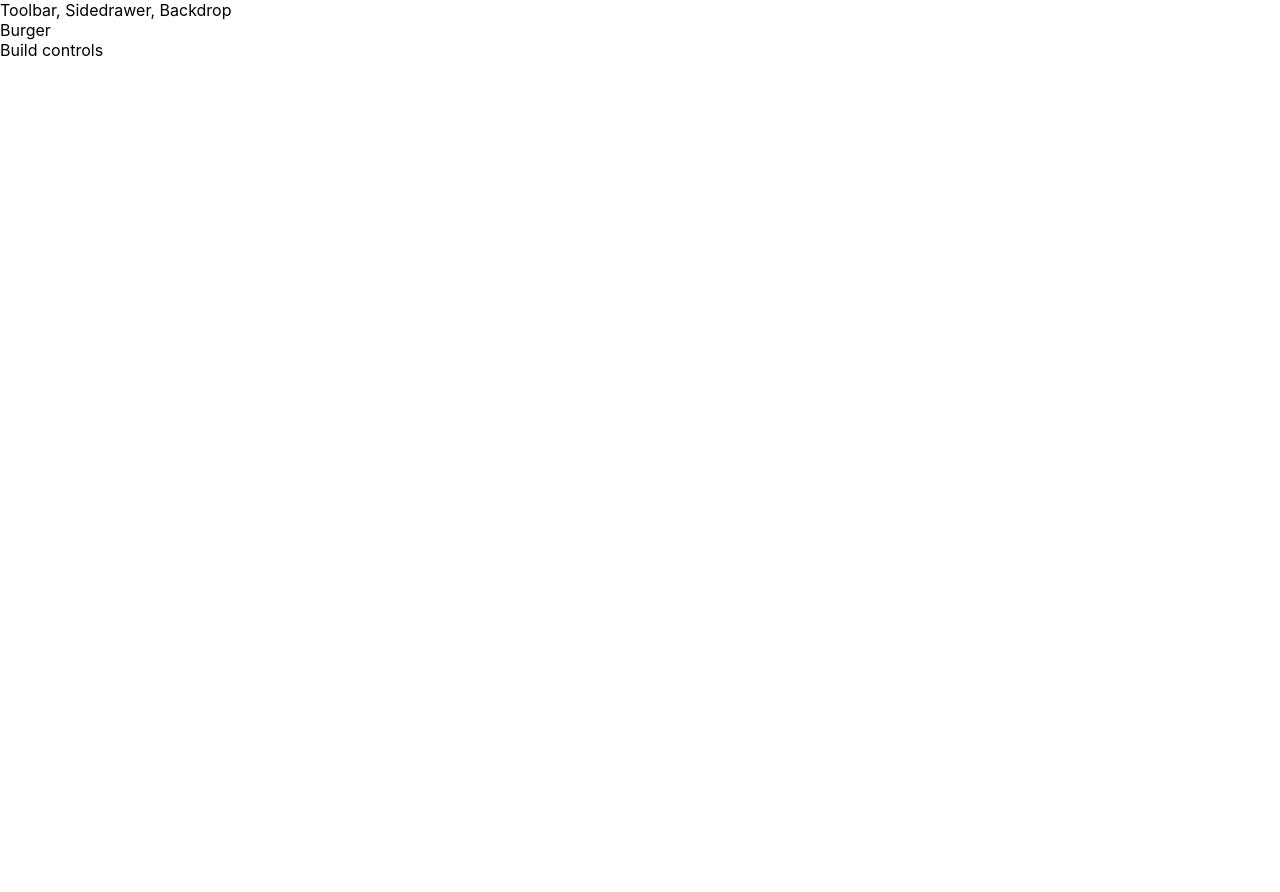
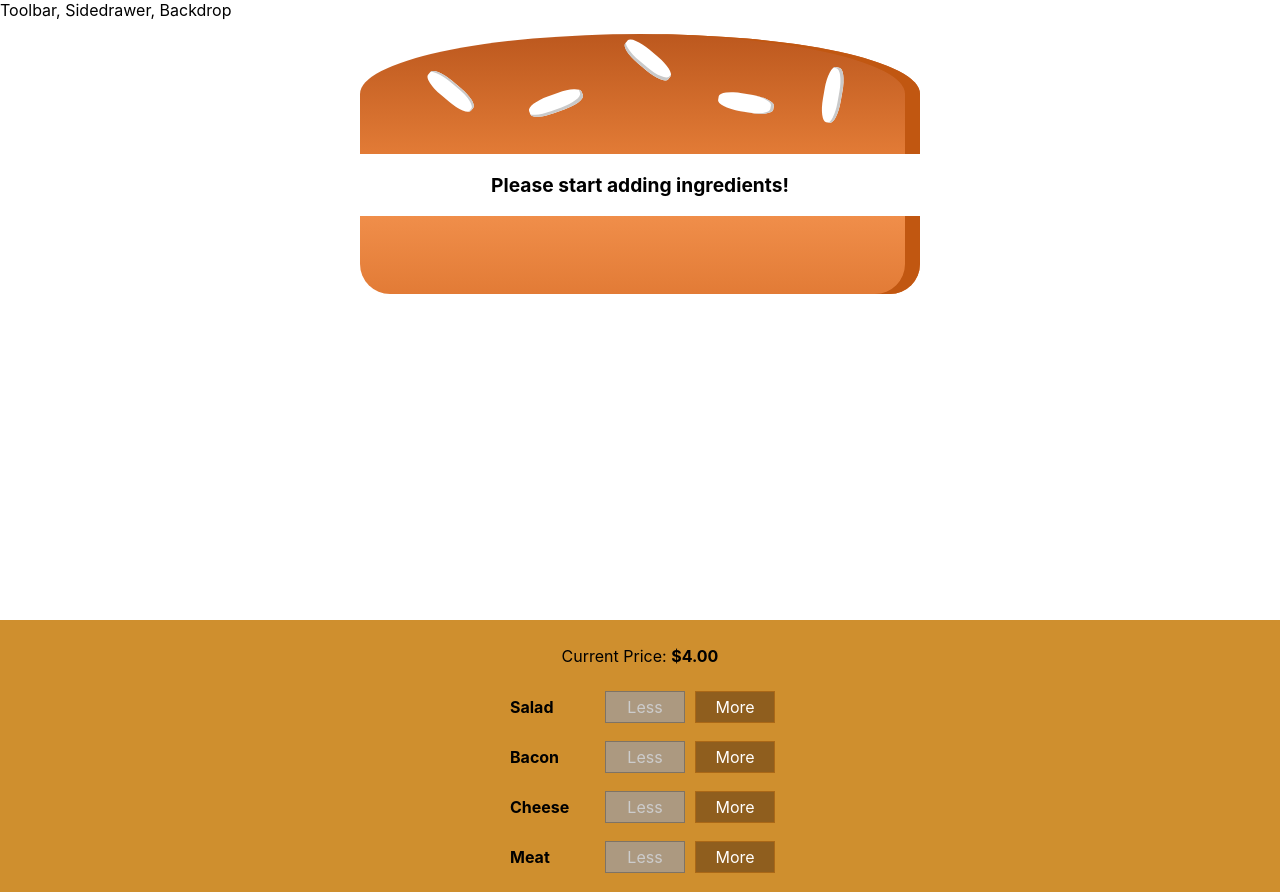
Before and after one commit to tshvets65/burger-builder, a React (Create React App) app: page / in a window 1280 px wide. Before the commit the page ends 800 px from the top, so only its background shows below. Built offline with nearby package versions, Linux system fonts and the light colour scheme.

Commit message:
Burger builder controls

```diff
--- a/package.json
+++ b/package.json
@@ -3,6 +3,7 @@
   "version": "0.1.0",
   "private": true,
   "dependencies": {
+    "prop-types": "^15.7.2",
     "react": "^16.8.2",
     "react-dom": "^16.8.2",
     "react-scripts": "2.1.5"
--- /dev/null
+++ b/src/components/Burger/BuildControls/BuildControl/BuildControl.module.css
@@ -0,0 +1,56 @@
+.buildcontrol {
+    display: flex;
+    justify-content: space-between;
+    align-items: center;
+    margin: 5px 0;
+}
+
+.buildcontrol button {
+    display: block;
+    font: inherit;
+    padding: 5px;
+    margin: 0 5px;
+    width: 80px;
+    border: 1px solid #AA6817;
+    cursor: pointer;
+    outline: none;
+}
+
+.buildcontrol button:disabled {
+    background-color: #AC9980;
+    border: 1px solid #7E7365;
+    color: #ccc;
+    cursor: default;
+}
+
+.buildcontrol button:hover:disabled {
+    background-color: #AC9980;
+    color: #ccc;
+    cursor: not-allowed;
+}
+
+.label {
+    padding: 10px;
+    font-weight: bold;
+    width: 80px;
+}
+
+.buildcontrol .less {
+    background-color: #D39952;
+    color: white;
+}
+
+.buildcontrol .more {
+    background-color: #8F5E1E;
+    color: white;
+}
+
+.buildcontrol .less:hover, .buildcontrol .less:active {
+    background-color: #DAA972;
+    color: white;
+}
+
+.buildcontrol .more:hover,.buildcontrol .more:active {
+    background-color: #99703F;
+    color: white;
+}
--- /dev/null
+++ b/src/components/Burger/BuildControls/BuildControl/index.js
@@ -0,0 +1,12 @@
+import React from 'react'
+import classes from './BuildControl.module.css';
+
+const BuildControl = ({ label, added, removed, disabled }) => (
+    <div className={classes.buildcontrol}>
+        <div className={classes.label}>{label}</div>
+        <button className={classes.less} onClick={removed} disabled={disabled}>Less</button>
+        <button className={classes.more} onClick={added}>More</button>
+    </div>
+)
+
+export default BuildControl
--- /dev/null
+++ b/src/components/Burger/BuildControls/BuildControls.module.css
@@ -0,0 +1,10 @@
+.buildcontrols {
+    width: 100%;
+    background-color: #cf8f2e;
+    display: flex;
+    flex-flow: column;
+    align-items: center;
+    box-shadow: 0 2px 1px #ccc;
+    margin: auto;
+    padding: 10px 0;
+}
--- /dev/null
+++ b/src/components/Burger/BuildControls/index.js
@@ -0,0 +1,27 @@
+import React from 'react'
+import classes from './BuildControls.module.css'
+import BuildControl from './BuildControl'
+
+const controls = [
+    { label: 'Salad', type: 'salad' },
+    { label: 'Bacon', type: 'bacon' },
+    { label: 'Cheese', type: 'cheese' },
+    { label: 'Meat', type: 'meat' },
+]
+
+const BuildControls = ({ ingredientAdded, ingredientRemoved, disabledInfo, price }) => (
+    <div className={classes.buildcontrols}>
+        <p>Current Price: <strong>${price.toFixed(2)}</strong></p>
+        {controls.map(ctrl => (
+            <BuildControl
+                key={ctrl.type}
+                label={ctrl.label}
+                added={() => ingredientAdded(ctrl.type)}
+                removed={() => ingredientRemoved(ctrl.type)}
+                disabled={disabledInfo[ctrl.type]}
+            />
+        ))}
+    </div>
+)
+
+export default BuildControls
--- /dev/null
+++ b/src/components/Burger/Burger.module.css
@@ -0,0 +1,30 @@
+.burger {
+    width: 100%;
+    margin: auto;
+    height: 250px;
+    overflow: scroll;
+    text-align: center;
+    font-weight: bold;
+    font-size: 1.2rem;
+}
+
+@media (min-width: 500px) and (min-height: 400px) {
+    .burger {
+        width: 350px;
+        height: 300px;
+    }
+}
+
+@media (min-width: 500px) and (min-height: 401px) {
+    .burger {
+        width: 450px;
+        height: 400px;
+    }
+}
+
+@media (min-width: 1000px) and (min-height: 700px) {
+    .burger {
+        width: 700px;
+        height: 600px;
+    }
+}
--- /dev/null
+++ b/src/components/Burger/BurgerIngredient/index.js
@@ -0,0 +1,50 @@
+import React, { Component } from 'react'
+import PropTypes from 'prop-types';
+import classes from './BurgerIngredient.module.css';
+
+class BurgerIngredient extends Component {
+    state = {}
+    render() {
+        let ingredient = null;
+
+        switch (this.props.type) {
+            case 'bread-bottom':
+                ingredient = <div className={classes.BreadBottom}></div>
+                break;
+
+            case 'bread-top':
+                ingredient = <div className={classes.BreadTop}>
+                    <div className={classes.Seeds1}></div>
+                    <div className={classes.Seeds2}></div>
+                </div>
+                break;
+
+            case 'meat':
+                ingredient = <div className={classes.Meat}></div>
+                break;
+
+            case 'cheese':
+                ingredient = <div className={classes.Cheese}></div>
+                break;
+
+            case 'bacon':
+                ingredient = <div className={classes.Bacon}></div>
+                break;
+
+            case 'salad':
+                ingredient = <div className={classes.Salad}></div>
+                break;
+
+            default:
+                ingredient = null;
+        }
+
+        return ingredient;
+    }
+}
+
+BurgerIngredient.propTypes = {
+    type: PropTypes.string.isRequired
+}
+
+export default BurgerIngredient
--- a/src/components/Burger/index.js
+++ b/src/components/Burger/index.js
@@ -0,0 +1,25 @@
+import React from 'react'
+import classes from './Burger.module.css';
+import BurgerIngredient from './BurgerIngredient';
+
+const burger = ({ ingredients }) => {
+    let transformedIngredients = Object.keys(ingredients).map(igKey => (
+        [...Array(ingredients[igKey])].map((_, index) => (
+            <BurgerIngredient type={igKey} key={`${igKey}${index}`} />
+        ))
+    )).reduce((acc, el) => {
+        return acc.concat(el)
+    }, [])
+    if (transformedIngredients.length === 0) {
+        transformedIngredients = <p>Please start adding ingredients!</p>
+    }
+    return (
+        <div className={classes.burger}>
+            <BurgerIngredient type="bread-top" />
+            {transformedIngredients}
+            <BurgerIngredient type="bread-bottom" />
+        </div>
+    )
+}
+
+export default burger
--- a/src/containers/BurgerBuilder/index.js
+++ b/src/containers/BurgerBuilder/index.js
@@ -1,12 +1,57 @@
 import React, { Component } from 'react'
+import Burger from '../../components/Burger'
+import BuildControls from '../../components/Burger/BuildControls'
 
+const INGREDIENT_PRICES = {
+    salad: 0.5,
+    bacon: 0.7,
+    cheese: 0.4,
+    meat: 1.3
+}
 class BurgerBuilder extends Component {
-    state = {}
+    state = {
+        ingredients: {
+            salad: 0,
+            bacon: 0,
+            cheese: 0,
+            meat: 0
+        },
+        totalPrice: 4
+    }
+
+    addIngredientHandler = type => {
+        this.setState(prevState => {
+            const updatedIngredients = { ...prevState.ingredients }
+            updatedIngredients[type] = prevState.ingredients[type] + 1
+            const newPrice = prevState.totalPrice + INGREDIENT_PRICES[type]
+            return { ...prevState, ingredients: updatedIngredients, totalPrice: newPrice }
+        })
+    }
+
+    removeIngredientHandler = type => {
+        this.setState(prevState => {
+            const updatedIngredients = { ...prevState.ingredients }
+            updatedIngredients[type] = prevState.ingredients[type] - 1
+            const newPrice = prevState.totalPrice - INGREDIENT_PRICES[type]
+            return { ...prevState, ingredients: updatedIngredients, totalPrice: newPrice }
+        })
+    }
+
     render() {
+        const { ingredients, totalPrice } = this.state
+        const disabledInfo = { ...ingredients }
+        for (let key in disabledInfo) {
+            disabledInfo[key] = disabledInfo[key] <= 0
+        }
         return (
             <>
-                <div>Burger</div>
-                <div>Build controls</div>
+                <Burger ingredients={ingredients} />
+                <BuildControls
+                    ingredientAdded={this.addIngredientHandler}
+                    ingredientRemoved={this.removeIngredientHandler}
+                    disabledInfo={disabledInfo}
+                    price={totalPrice}
+                />
             </>
         )
     }
```
Also changed, not shown: src/components/Burger/BurgerIngredients/index.js (deleted, +0 -42 lines), src/components/Burger/BurgerIngredient/BurgerIngredient.module.css (renamed from src/components/Burger/BurgerIngredients/BurgerIngredient.module.css).
